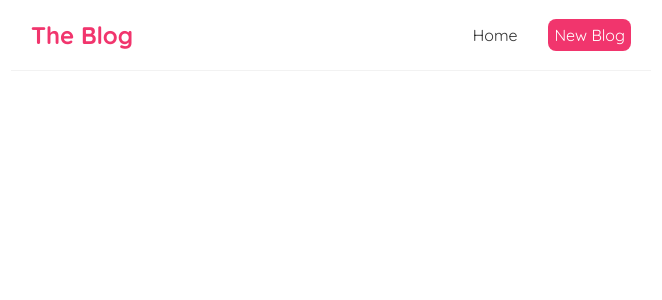
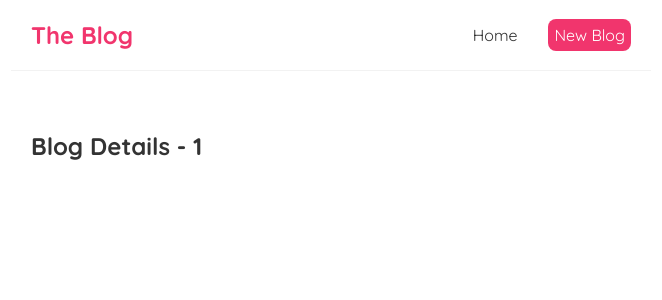
Before and after one commit to jacekcielecki/online-blog, a React (Create React App) app: page /blogs/1 in a window 1280 px wide. Shown: the top 300 px of the page, without its empty margins (309-971 px from the left). Built offline with nearby package versions, Linux system fonts and the light colour scheme.

Commit message:
router parameters

```diff
--- a/src/App.js
+++ b/src/App.js
@@ -2,6 +2,7 @@
 import Home from './Home';
 import { BrowserRouter as Router, Route, Routes } from 'react-router-dom';
 import Create from './Create';
+import BlogDetails from './BlogDetails';
 
 function App() {
   // const title = 'Welcome to my blog!';
@@ -17,6 +18,7 @@
           <Routes>
             <Route path="/" element={<Home />}></Route>
             <Route path="/create" element={<Create />}></Route>
+            <Route path="/blogs/:id" element={<BlogDetails />}></Route>
           </Routes>
           {/* <h1>{ title }</h1>
           <p>Liked { likes } times</p>
--- /dev/null
+++ b/src/BlogDetails.js
@@ -0,0 +1,13 @@
+import { useParams } from "react-router-dom";
+
+const BlogDetails = () => {
+    const { id } = useParams() //param from route
+
+    return (
+        <div className="blog-details">
+            <h2>Blog Details - { id }</h2>
+        </div>
+      );
+}
+
+export default BlogDetails;
--- a/src/BlogList.js
+++ b/src/BlogList.js
@@ -1,3 +1,5 @@
+import { Link } from "react-router-dom";
+
 const BlogList = ({ blogs, title }) => {
     // const blogs = props.blogs;
     // const title = props.title;
@@ -7,9 +9,11 @@
             <h2>{title}</h2>
             {blogs.map((blog) => (
             <div className="blog-preview" key={blog.id}>
-                <h2>{blog.title}</h2>
-                <p>{blog.body}</p>
-                <p>Written by {blog.author}</p>
+                <Link to={`/blogs/${blog.id}`}>
+                    <h2>{blog.title}</h2>
+                    <p>{blog.body}</p>
+                    <p>Written by {blog.author}</p>
+                </Link>
                 {/* <button onClick={() => handleDelete(blog.id)}>Delete Blog</button> */}
             </div>
             ))}
--- a/src/index.css
+++ b/src/index.css
@@ -48,3 +48,6 @@
   color: #f1356d;
   margin-bottom: 8px;
 }
+.blog-preview a{
+  text-decoration: none;
+}
```
